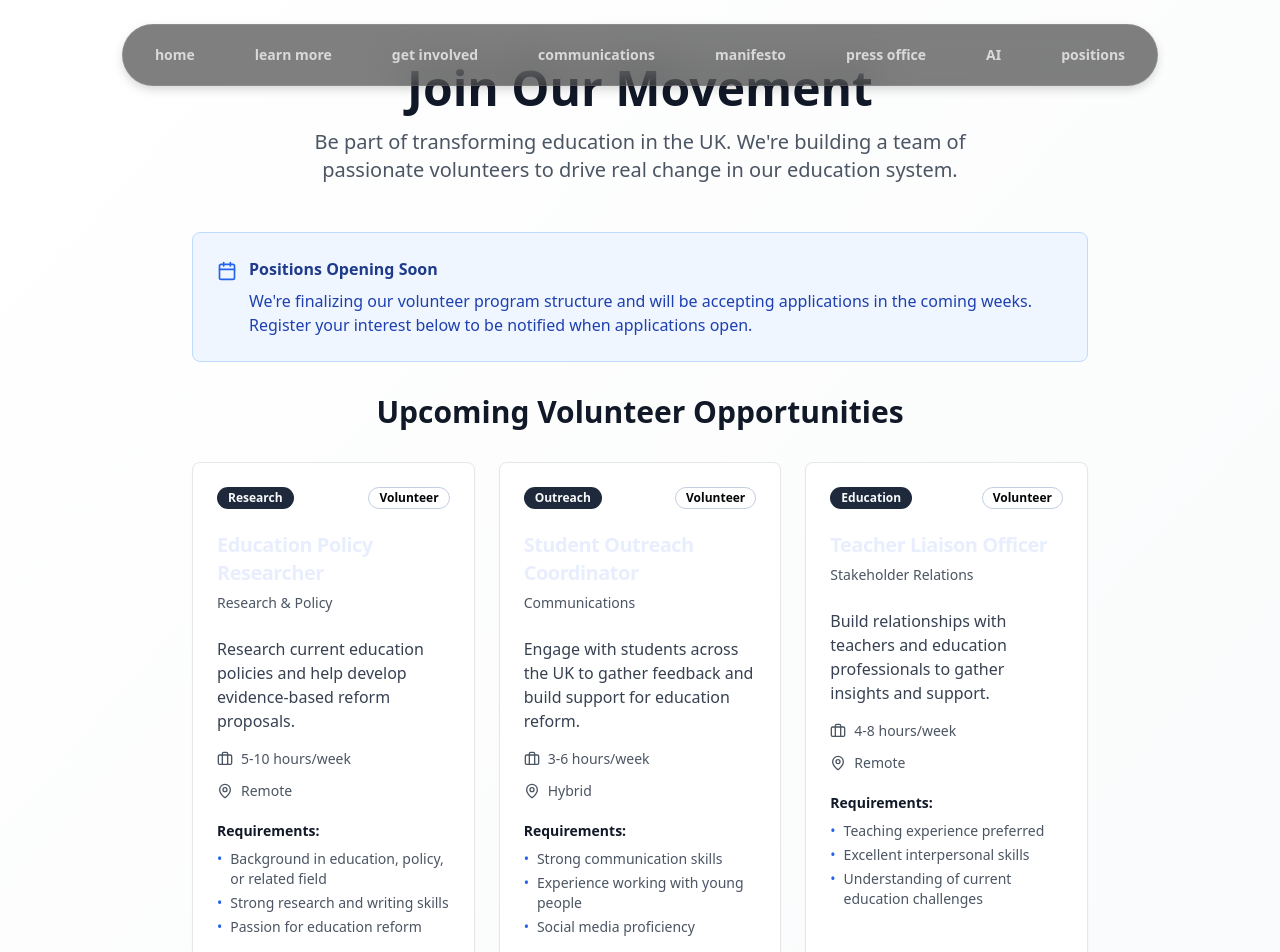
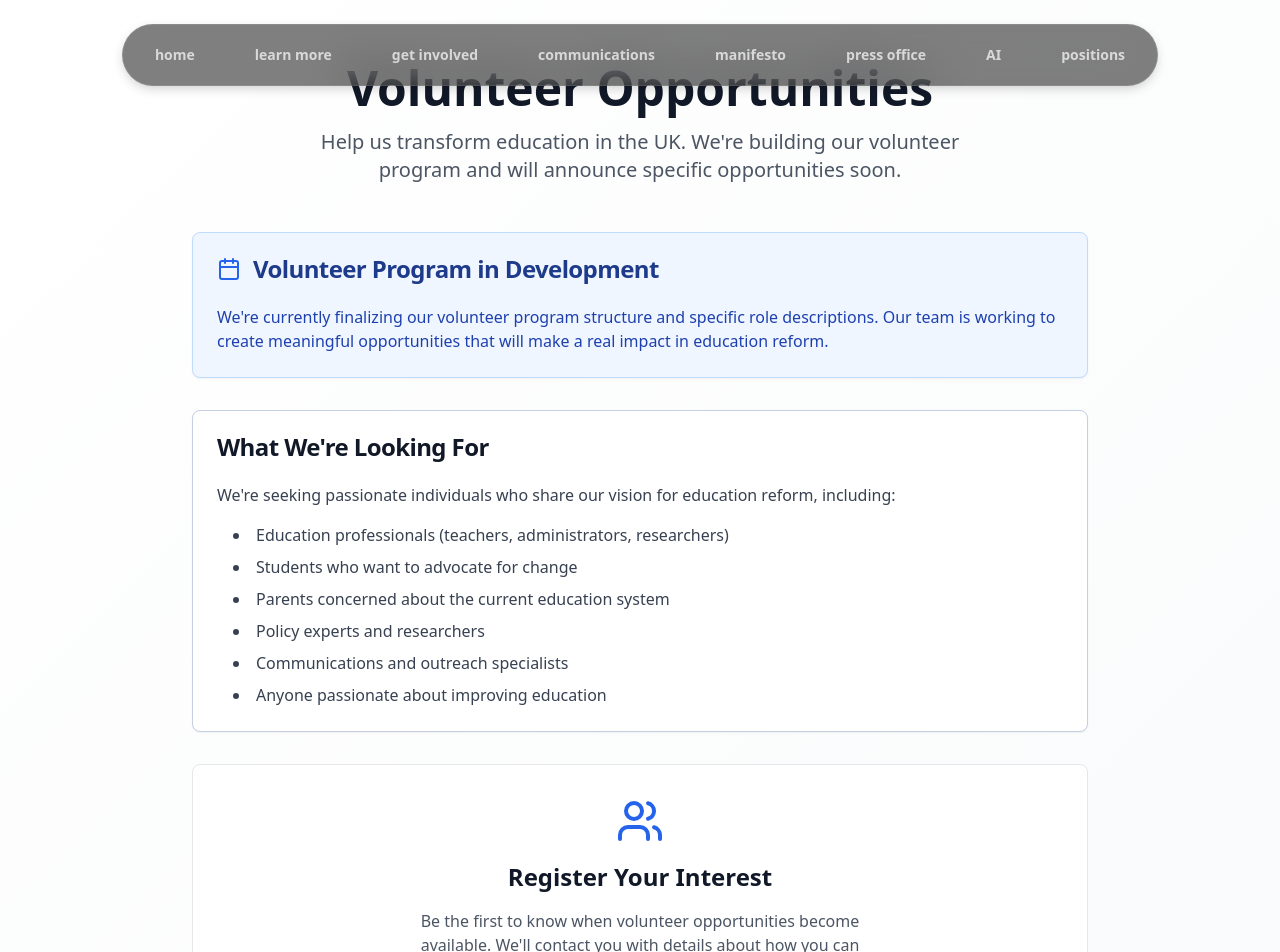
Before and after one commit to theonewithpooh-bear/mors, a React (Vite) app: page /positions in a window 1280 px wide. Shown: the top 952 px of the page. Built offline with nearby package versions, Linux system fonts and the light colour scheme.

Commit message:
Fix positions page content
Remove placeholder job listings from the positions page.

```diff
--- a/src/pages/Positions2.jsx
+++ b/src/pages/Positions2.jsx
@@ -2,59 +2,10 @@ import React from 'react';
 import { useNavigate } from 'react-router-dom';
 import { Button } from "@/components/ui/button";
 import { Card, CardContent, CardDescription, CardHeader, CardTitle } from "@/components/ui/card";
-import { Badge } from "@/components/ui/badge";
-import { Briefcase, Users, GraduationCap, Calendar, MapPin } from 'lucide-react';
+import { Users, Calendar, Mail } from 'lucide-react';
 
 const Positions = () => {
   const navigate = useNavigate();
-
-  const upcomingPositions = [
-    {
-      id: 1,
-      title: "Education Policy Researcher",
-      type: "Volunteer",
-      department: "Research & Policy",
-      timeCommitment: "5-10 hours/week",
-      location: "Remote",
-      description: "Research current education policies and help develop evidence-based reform proposals.",
-      requirements: [
-        "Background in education, policy, or related field",
-        "Strong research and writing skills",
-        "Passion for education reform"
-      ],
-      badge: "Research"
-    },
-    {
-      id: 2,
-      title: "Student Outreach Coordinator",
-      type: "Volunteer",
-      department: "Communications",
-      timeCommitment: "3-6 hours/week",
-      location: "Hybrid",
-      description: "Engage with students across the UK to gather feedback and build support for education reform.",
-      requirements: [
-        "Strong communication skills",
-        "Experience working with young people",
-        "Social media proficiency"
-      ],
-      badge: "Outreach"
-    },
-    {
-      id: 3,
-      title: "Teacher Liaison Officer",
-      type: "Volunteer",
-      department: "Stakeholder Relations",
-      timeCommitment: "4-8 hours/week",
-      location: "Remote",
-      description: "Build relationships with teachers and education professionals to gather insights and support.",
-      requirements: [
-        "Teaching experience preferred",
-        "Excellent interpersonal skills",
-        "Understanding of current education challenges"
-      ],
-      badge: "Education"
-    }
-  ];
 
   return (
     <div className="min-h-screen bg-gradient-to-br from-white to-gray-50">
@@ -63,95 +14,58 @@ const Positions = () => {
           {/* Header */}
           <div className="text-center mb-12">
             <h1 className="text-4xl md:text-5xl font-bold text-gray-900 mb-4">
-              Join Our Movement
+              Volunteer Opportunities
             </h1>
             <p className="text-xl text-gray-600 max-w-2xl mx-auto">
-              Be part of transforming education in the UK. We're building a team of passionate volunteers
-              to drive real change in our education system.
+              Help us transform education in the UK. We're building our volunteer program and will announce specific opportunities soon.
             </p>
           </div>
 
-          {/* Notice */}
-          <div className="bg-blue-50 border border-blue-200 rounded-lg p-6 mb-8">
-            <div className="flex items-start">
-              <Calendar className="h-5 w-5 text-blue-600 mt-1 mr-3 flex-shrink-0" />
-              <div>
-                <h3 className="font-semibold text-blue-900 mb-2">Positions Opening Soon</h3>
-                <p className="text-blue-800">
-                  We're finalizing our volunteer program structure and will be accepting applications
-                  in the coming weeks. Register your interest below to be notified when applications open.
-                </p>
+          {/* Main Notice */}
+          <Card className="mb-8 border-blue-200 bg-blue-50">
+            <CardHeader>
+              <div className="flex items-center gap-3">
+                <Calendar className="h-6 w-6 text-blue-600" />
+                <CardTitle className="text-blue-900">Volunteer Program in Development</CardTitle>
               </div>
-            </div>
-          </div>
+            </CardHeader>
+            <CardContent>
+              <CardDescription className="text-blue-800 text-base">
+                We're currently finalizing our volunteer program structure and specific role descriptions.
+                Our team is working to create meaningful opportunities that will make a real impact in education reform.
+              </CardDescription>
+            </CardContent>
+          </Card>
 
-          {/* Upcoming Positions */}
-          <div className="mb-12">
-            <h2 className="text-3xl font-bold text-gray-900 mb-8 text-center">
-              Upcoming Volunteer Opportunities
-            </h2>
-
-            <div className="grid gap-6 md:grid-cols-2 lg:grid-cols-3">
-              {upcomingPositions.map((position) => (
-                <Card key={position.id} className="h-full border-gray-200 hover:shadow-md transition-shadow">
+          {/* What We're Looking For */}
+          <Card className="mb-8">
             <CardHeader>
-                    <div className="flex items-start justify-between mb-2">
-                      <Badge variant="secondary" className="mb-2">
-                        {position.badge}
-                      </Badge>
-                      <Badge variant="outline">
-                        {position.type}
-                      </Badge>
-                    </div>
-                    <CardTitle className="text-xl mb-2">{position.title}</CardTitle>
-                    <CardDescription className="text-sm text-gray-600">
-                      {position.department}
-                    </CardDescription>
+              <CardTitle className="text-gray-900">What We're Looking For</CardTitle>
             </CardHeader>
-
-                  <CardContent className="flex-1 flex flex-col">
-                    <p className="text-gray-700 mb-4 flex-1">
-                      {position.description}
-                    </p>
-
-                    <div className="space-y-3">
-                      <div className="flex items-center text-sm text-gray-600">
-                        <Briefcase className="h-4 w-4 mr-2" />
-                        {position.timeCommitment}
-                      </div>
-
-                      <div className="flex items-center text-sm text-gray-600">
-                        <MapPin className="h-4 w-4 mr-2" />
-                        {position.location}
-                      </div>
-
-                      <div className="pt-2">
-                        <h4 className="font-semibold text-sm text-gray-900 mb-2">Requirements:</h4>
-                        <ul className="text-sm text-gray-600 space-y-1">
-                          {position.requirements.map((req, index) => (
-                            <li key={index} className="flex items-start">
-                              <span className="text-blue-600 mr-2">•</span>
-                              {req}
-                            </li>
-                          ))}
+            <CardContent>
+              <div className="space-y-4 text-gray-700">
+                <p>We're seeking passionate individuals who share our vision for education reform, including:</p>
+                <ul className="list-disc list-inside space-y-2 ml-4">
+                  <li>Education professionals (teachers, administrators, researchers)</li>
+                  <li>Students who want to advocate for change</li>
+                  <li>Parents concerned about the current education system</li>
+                  <li>Policy experts and researchers</li>
+                  <li>Communications and outreach specialists</li>
+                  <li>Anyone passionate about improving education</li>
                 </ul>
-                      </div>
               </div>
             </CardContent>
           </Card>
-              ))}
-            </div>
-          </div>
 
           {/* Call to Action */}
           <div className="text-center bg-white rounded-lg border border-gray-200 p-8">
             <Users className="h-12 w-12 text-blue-600 mx-auto mb-4" />
             <h3 className="text-2xl font-bold text-gray-900 mb-4">
-              Ready to Make a Difference?
+              Register Your Interest
             </h3>
             <p className="text-gray-600 mb-6 max-w-lg mx-auto">
-              Register your interest now and we'll contact you as soon as applications open.
-              Together, we can transform education for the better.
+              Be the first to know when volunteer opportunities become available.
+              We'll contact you with details about how you can contribute to our mission.
             </p>
 
             <div className="flex flex-col sm:flex-row gap-4 justify-center">
@@ -166,13 +80,17 @@ const Positions = () => {
                 onClick={() => navigate('/learn-more')}
                 className="px-8 py-3"
               >
-                Learn More About MORS
+                Learn About Our Mission
               </Button>
             </div>
           </div>
 
-          {/* Back Button */}
+          {/* Contact */}
           <div className="text-center mt-8">
+            <div className="flex items-center justify-center gap-2 text-gray-600 mb-4">
+              <Mail className="h-4 w-4" />
+              <span>Questions? Contact us at info@mors.org.uk</span>
+            </div>
             <Button
               variant="ghost"
               onClick={() => navigate('/')}
```
Lines whose indentation alone changed are shown as unchanged.
